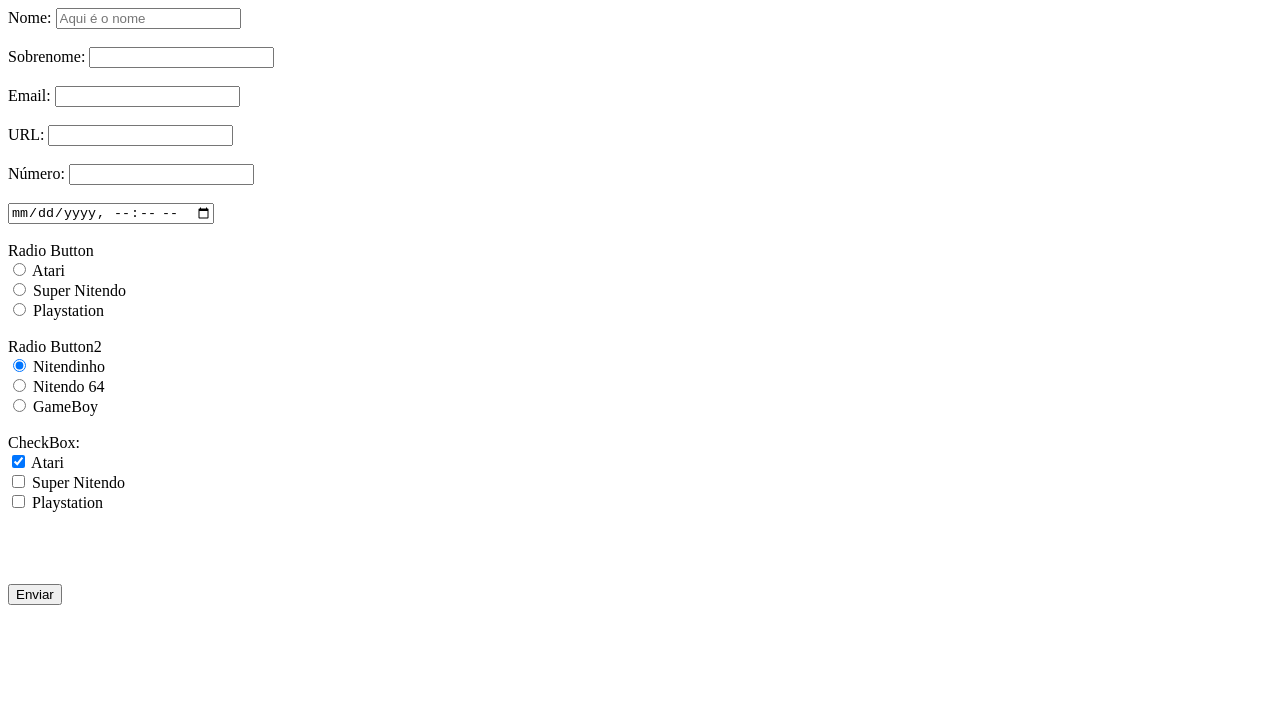
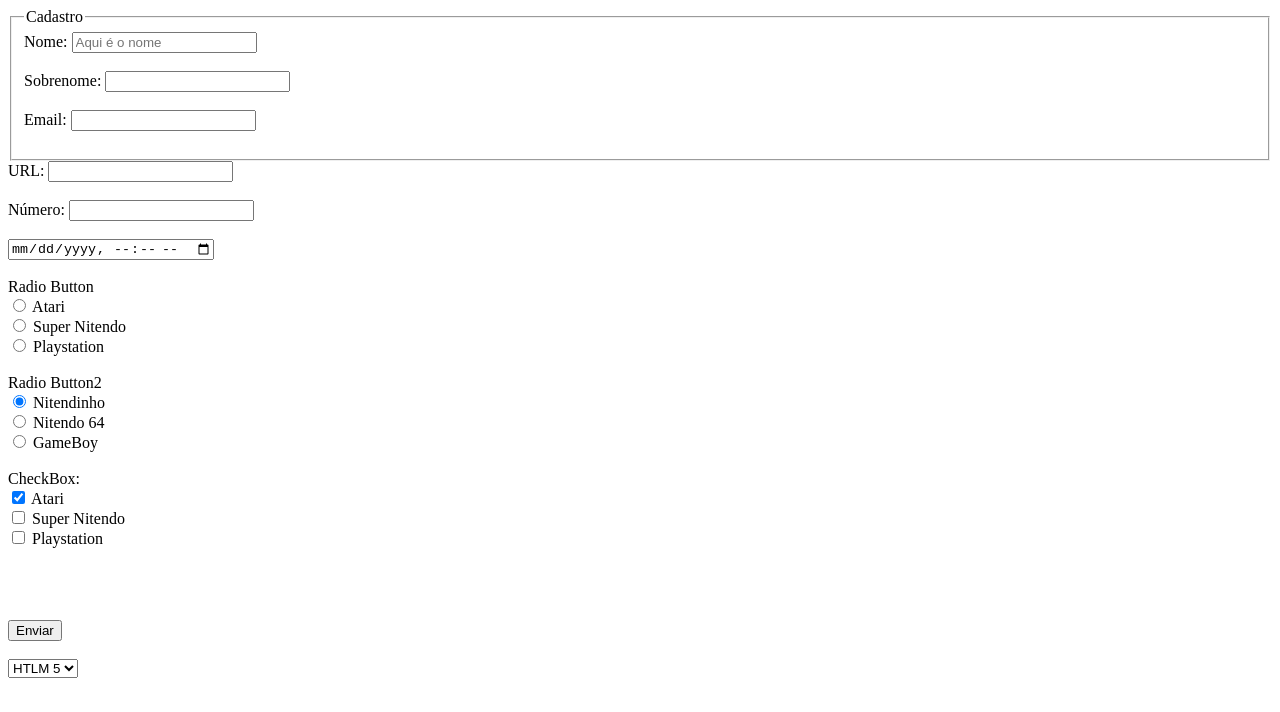
Before and after one commit to Ranyellisson/topicos_essenciais, a plain HTML site: page index.html in a window 1280 px wide. Drawn offline with Linux system fonts and the light colour scheme.

Commit message:
Add files via upload

```diff
--- a/index.html
+++ b/index.html
@@ -8,7 +8,9 @@
 </head>
 <body>
     <form autocomplete="on" action="pagina2.html" method="get">
-        Nome:
+        <fieldset>
+            <legend>Cadastro</legend>
+            Nome:
 <input type="text" name="nome" placeholder="Aqui é o nome">
  <Br>
  <Br>
@@ -20,6 +22,8 @@
 <input type="email" name="email" id="email">
 <Br>
 <br>
+        </fieldset>
+
     URL:
 <input type="url" name="url" id="url">
 <br>
@@ -47,7 +51,13 @@ CheckBox:<br>
 <br>
 <br>
 <br>
-<input type="submit" value="Enviar">
+<input type="submit" value="Enviar"><br><br>
+<select>
+    <option value="html5"> HTLM 5</option>
+    <option value="java"> JAVA</option>
+    <option value="php"> PHP</option>
+    <option value="ruby"> Ruby</option>
+</select>
     </form>
 
 </body>
```
